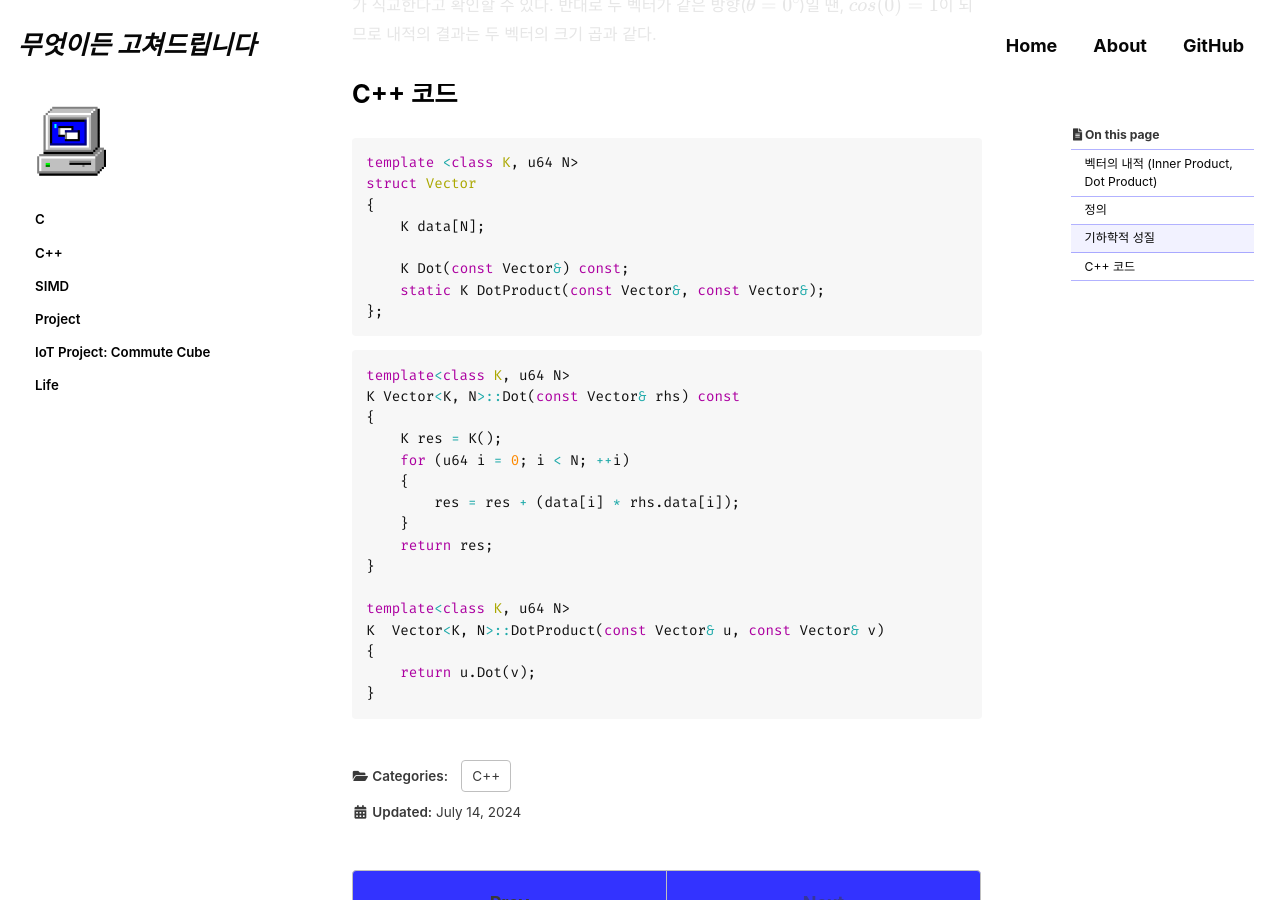
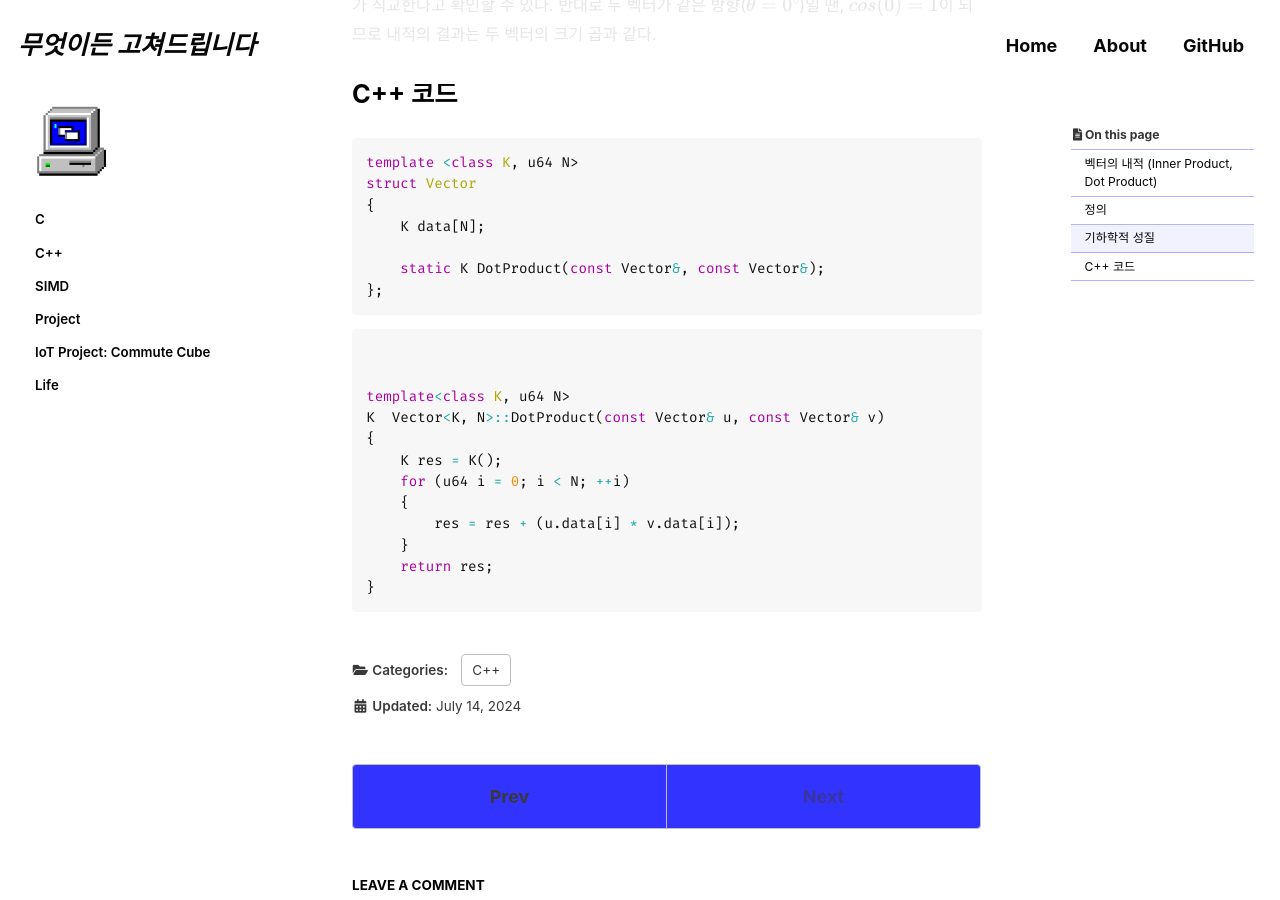
Before and after one commit to jeekpark/jeekpark.github.io, a Jekyll site: the page built from _posts/2024-07-15-matrix-0008.md, in a window 1280 px wide and 900 px high, scrolled down 820 px. Built offline with Jekyll 4.4.1, drawn with Linux system fonts in a browser that asks for light colours; cached includes are drawn as plain includes; some web fonts are replaced; formulas are drawn with MathJax 3; comment, search, counter and statistics services are not loaded.

Commit message:
Update: 2024-07-16

````diff
--- a/_posts/2024-07-15-matrix-0008.md
+++ b/_posts/2024-07-15-matrix-0008.md
@@ -44,26 +44,21 @@ struct Vector
 {
     K data[N];
 
-    K Dot(const Vector&) const;
     static K DotProduct(const Vector&, const Vector&);
 };
 ```
 
 ```cpp
+
+
 template<class K, u64 N>
-K Vector<K, N>::Dot(const Vector& rhs) const
+K  Vector<K, N>::DotProduct(const Vector& u, const Vector& v)
 {
     K res = K();
     for (u64 i = 0; i < N; ++i)
     {
-        res = res + (data[i] * rhs.data[i]);
+        res = res + (u.data[i] * v.data[i]);
     }
     return res;
 }
-
-template<class K, u64 N>
-K  Vector<K, N>::DotProduct(const Vector& u, const Vector& v)
-{
-    return u.Dot(v);
-}
 ```
````
